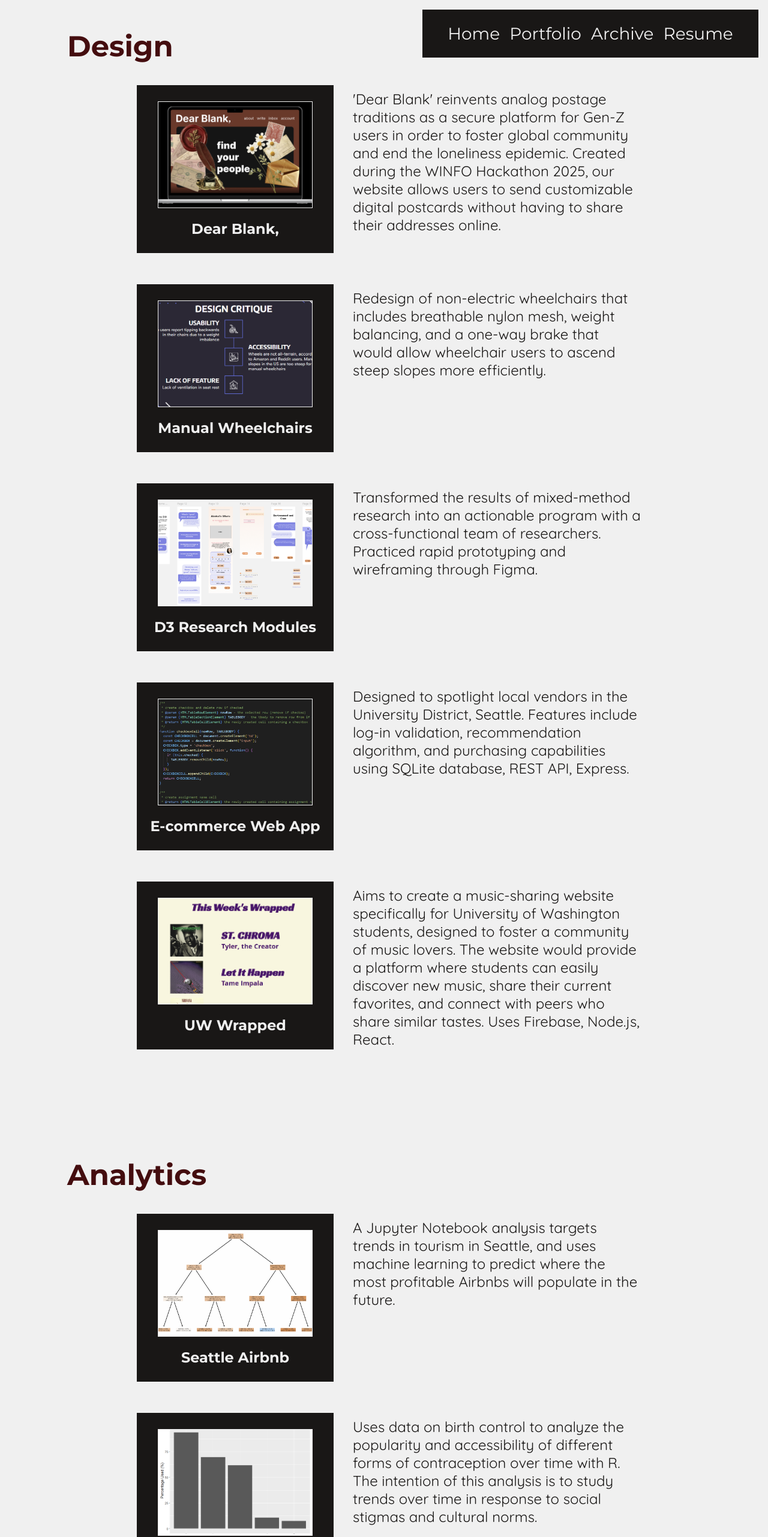
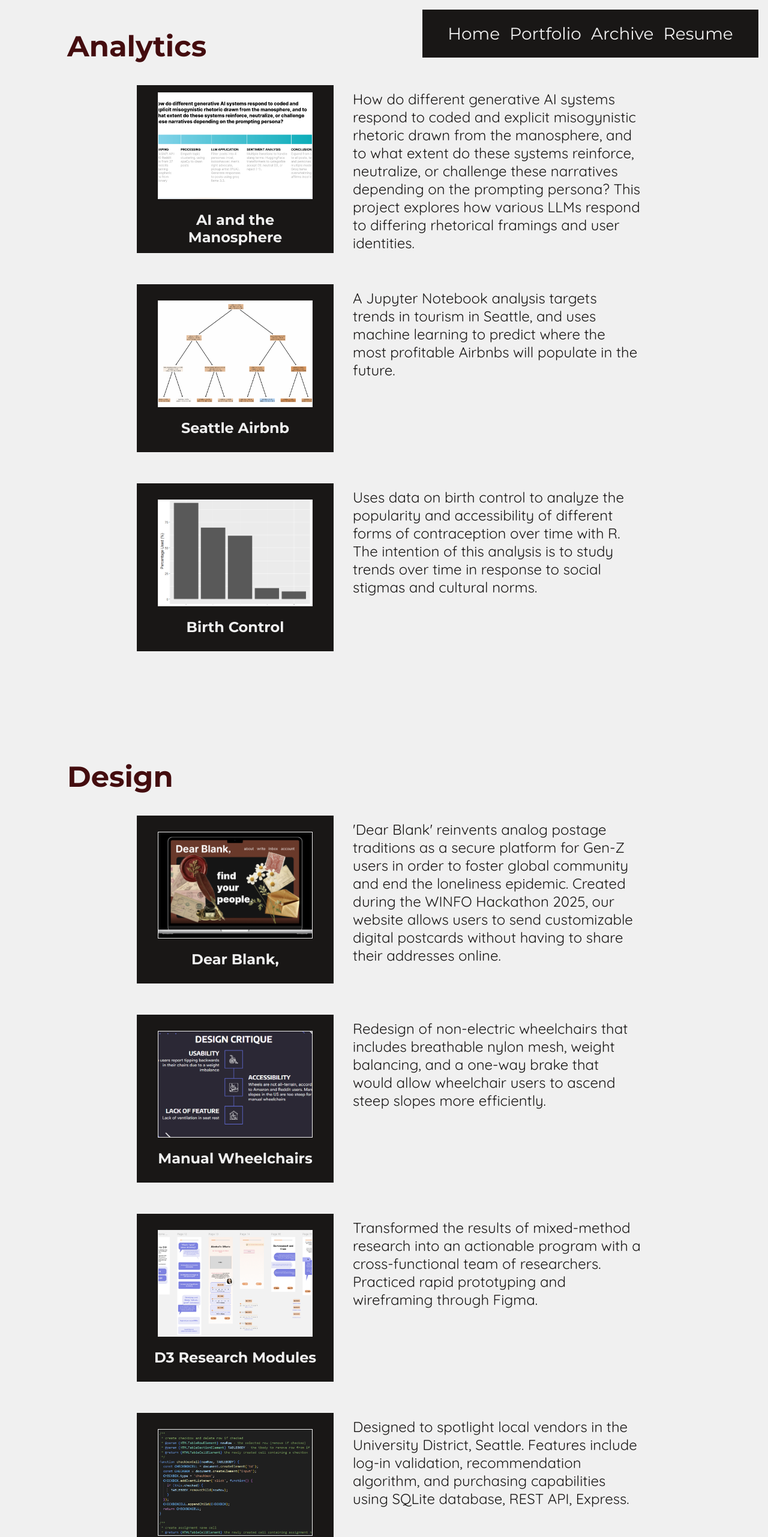
Before and after one commit to SonomaMiller/personal-website, a website: page portfolio.html in a window 1280 px wide. Shown: the top 2563 px of the page at 60% size. Drawn offline with Linux system fonts and the light colour scheme.

Commit message:
Added new project, updated footer

```diff
--- a/portfolio.html
+++ b/portfolio.html
@@ -10,27 +10,102 @@
     <script src="./portfolio.js"></script>
     <link
         href="https://fonts.googleapis.com/css2?family=Montserrat:ital,wght@0,100..900;1,100..900&family=Quicksand:wght@300..700&display=swap"
-            rel="stylesheet"
-        >
+        rel="stylesheet">
 </head>
 
 <body>
     <div class="flex_container">
         <nav>
-                <div><a href="index.html"><h3>Home</h3></a></div>
-                <div class="active"><a href="portfolio.html"><h3>Portfolio</h3></a></div>
-                <div><a href="archive.html"><h3>Archive</h3></a></div>
-                <div><a href="./pdf/sonoma-miller-resume.pdf" target="_blank" rel="noopener"><h3>Resume</h3></a></div>
+            <div><a href="index.html">
+                    <h3>Home</h3>
+                </a></div>
+            <div class="active"><a href="portfolio.html">
+                    <h3>Portfolio</h3>
+                </a></div>
+            <div><a href="archive.html">
+                    <h3>Archive</h3>
+                </a></div>
+            <div><a href="./pdf/sonoma-miller-resume.pdf" target="_blank" rel="noopener">
+                    <h3>Resume</h3>
+                </a></div>
         </nav>
     </div>
 
     <main>
+        <section id="analytics">
+            <div class="section_title">
+                <h2>Analytics</h2>
+            </div>
+            <div class="projects">
+                <div class="project">
+                    <a href="https://github.com/SonomaMiller/AI-and-the-Manosphere" target="_blank" rel="noopener">
+                        <div class="project_card">
+                            <div class="project_img">
+                                <img src="img/manosphere.png" alt="roadmap of our project">
+                            </div>
+                            <div class="project_title">AI and the Manosphere</div>
+                        </div>
+                    </a>
+                    <div class="project_description">
+                        <p>
+                            How do different generative AI systems respond to coded and explicit misogynistic rhetoric
+                            drawn from the manosphere, and to what extent do
+                            these systems reinforce, neutralize, or challenge these narratives depending on the
+                            prompting persona? This project explores how various LLMs respond to differing rhetorical
+                            framings and user identities.
+                        </p>
+                    </div>
+                </div>
+
+                <div class="project">
+                    <a href="https://github.com/SonomaMiller/airbnb-analysis/blob/main/airbnb-analysis.ipynb"
+                        target="_blank" rel="noopener">
+                        <div class="project_card">
+                            <div class="project_img">
+                                <img src="img/airbnb-analysis-icon.png" alt="decision tree of airbnb attributes">
+                            </div>
+                            <div class="project_title">Seattle Airbnb</div>
+                        </div>
+                    </a>
+                    <div class="project_description">
+                        <p>
+                            A Jupyter Notebook analysis targets trends in tourism in Seattle,
+                            and uses machine learning to predict where the most profitable
+                            Airbnbs will populate in the future.
+                        </p>
+                    </div>
+                </div>
+
+                <div class="project">
+                    <a href="https://github.com/SonomaMiller/birth-control-analysis" target="_blank" rel="noopener">
+                        <div class="project_card">
+                            <div class="project_img">
+                                <img src="img/birth-control-icon.png" alt="bar graph of popular contraceptives">
+                            </div>
+                            <div class="project_title">Birth Control</div>
+                        </div>
+                    </a>
+                    <div class="project_description">
+                        <p>
+                            Uses data on birth control to analyze the popularity and accessibility
+                            of different forms of contraception over time with R. The intention
+                            of this analysis is to study trends over time in response to social
+                            stigmas and cultural norms.
+                        </p>
+                    </div>
+                </div>
+            </div>
+        </section>
+
         <section id="design">
-                <div class="section_title"><h2>Design</h2></div>
+            <div class="section_title">
+                <h2>Design</h2>
+            </div>
             <div class="projects">
 
                 <div class="project">
-                        <a href="https://www.figma.com/proto/bNzPfqPUyiUP0FzvXGqFOi/Dear-Blank%2C?node-id=18-2&t=vEUzvPkSRbSTgKP8-1&scaling=scale-down&content-scaling=fixed&page-id=0%3A1&starting-point-node-id=18%3A2" target="_blank" rel="noopener">
+                    <a href="https://www.figma.com/proto/bNzPfqPUyiUP0FzvXGqFOi/Dear-Blank%2C?node-id=18-2&t=vEUzvPkSRbSTgKP8-1&scaling=scale-down&content-scaling=fixed&page-id=0%3A1&starting-point-node-id=18%3A2"
+                        target="_blank" rel="noopener">
                         <div class="project_card">
                             <div class="project_img">
                                 <img src="img/dear-blank.png" alt="screenshot of a figma file">
@@ -71,10 +146,7 @@
                     <a href="img/figma.png" target="_blank" rel="noopener">
                         <div class="project_card">
                             <div class="project_img">
-                                    <img
-                                        src="img/wireframing.png"
-                                        alt="figma wireframing from d3 research"
-                                    >
+                                <img src="img/wireframing.png" alt="figma wireframing from d3 research">
                             </div>
                             <div class="project_title">D3 Research Modules</div>
                         </div>
@@ -129,56 +201,10 @@
             </div>
         </section>
 
-            <section id="analytics">
-                <div class="section_title"><h2>Analytics</h2></div>
-                <div class="projects">
-                    <div class="project">
-                        <a href="https://github.com/SonomaMiller/airbnb-analysis/blob/main/airbnb-analysis.ipynb" target="_blank" rel="noopener">
-                            <div class="project_card">
-                                <div class="project_img">
-                                    <img
-                                        src="img/airbnb-analysis-icon.png"
-                                        alt="decision tree of airbnb attributes"
-                                    >
+        <section id="business">
+            <div class="section_title">
+                <h2>Business</h2>
             </div>
-                                <div class="project_title">Seattle Airbnb</div>
-                            </div>
-                        </a>
-                        <div class="project_description">
-                            <p>
-                                A Jupyter Notebook analysis targets trends in tourism in Seattle,
-                                and uses machine learning to predict where the most profitable
-                                Airbnbs will populate in the future.
-                            </p>
-                        </div>
-                    </div>
-
-                    <div class="project">
-                        <a href="https://github.com/SonomaMiller/birth-control-analysis" target="_blank" rel="noopener">
-                            <div class="project_card">
-                                <div class="project_img">
-                                    <img
-                                        src="img/birth-control-icon.png"
-                                        alt="bar graph of popular contraceptives"
-                                    >
-                                </div>
-                                <div class="project_title">Birth Control</div>
-                            </div>
-                        </a>
-                        <div class="project_description">
-                            <p>
-                                Uses data on birth control to analyze the popularity and accessibility
-                                of different forms of contraception over time with R. The intention
-                                of this analysis is to study trends over time in response to social
-                                stigmas and cultural norms.
-                            </p>
-                        </div>
-                    </div>
-                </div>
-            </section>
-
-            <section id="business">
-                <div class="section_title"><h2>Business</h2></div>
             <div id="business_projects">
                 <a href="pdf/economizer.pdf" target="_blank" rel="noopener">
                     <div>Read my article in "The Economizer"</div>
@@ -201,9 +227,12 @@
             Contact Me:
             <a href="https://www.linkedin.com/in/sonoma-miller/">LinkedIn</a> |
             <a href="mailto:sonomamiller00@gmail.com">Email</a> |
+            <a href="https://github.com/SonomaMiller">GitHub</a>
         </p>
         <p>
-                <em>&copy; <script type="text/javascript">document. write( new Date(). getFullYear() );</script> Sonoma Miller</em>
+            <em>&copy;
+                <script type="text/javascript">document.write(new Date().getFullYear());</script> Sonoma Miller
+            </em>
         </p>
     </footer>
 </body>
```
Also changed, not shown: css/home.css (+37 -1 lines), gallery.html (+1 -0 lines), index.html (+1 -0 lines), resume.html (+1 -0 lines), img/manosphere.png (added). Lines whose indentation alone changed are shown as unchanged.
